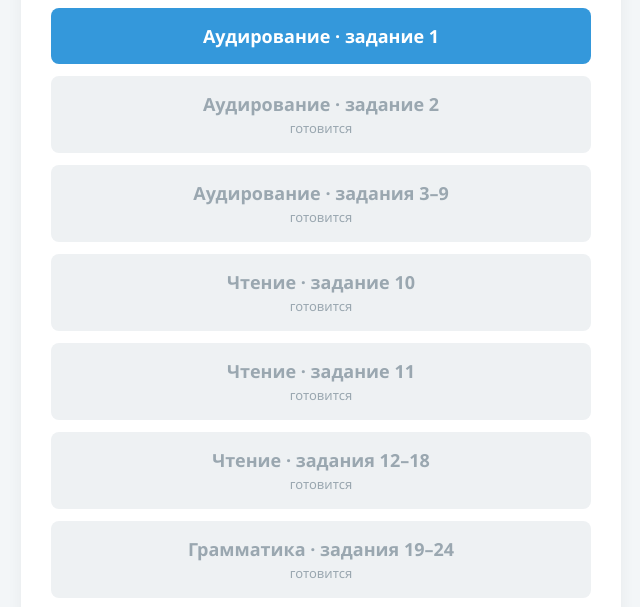
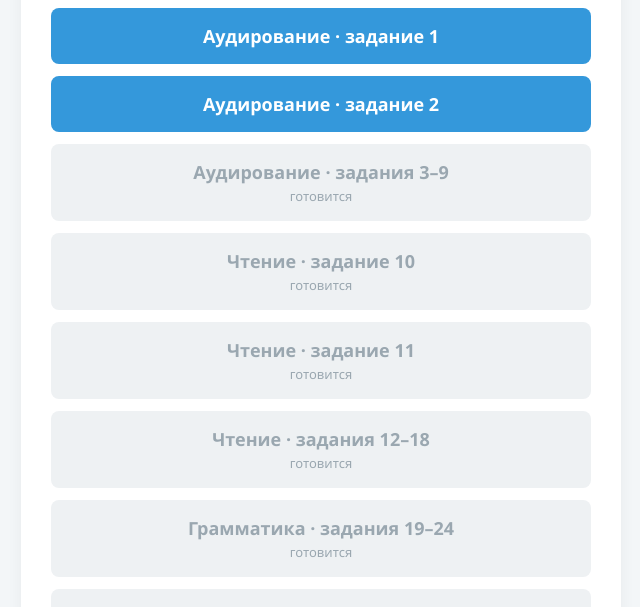
Before and after one commit to ukos2746-hash/worksheet-enhancer, a plain HTML site: page ege-trainers/index.html in a window 1280 px wide. Shown: the part 176-783 px from the top of the page, without its empty margins (319-959 px from the left). Drawn offline with Linux system fonts and the light colour scheme.

Commit message:
Link EGE Listening 2 from existing EGE trainers menu

```diff
--- a/ege-trainers/index.html
+++ b/ege-trainers/index.html
@@ -110,7 +110,7 @@
         -->
         <ul class="menu-list">
             <li class="menu-item"><a href="listening-1/" class="menu-link">Аудирование · задание 1</a></li>
-            <li class="menu-item"><span class="menu-soon">Аудирование · задание 2<span class="count">готовится</span></span></li>
+            <li class="menu-item"><a href="listening-2/" class="menu-link">Аудирование · задание 2</a></li>
             <li class="menu-item"><span class="menu-soon">Аудирование · задания 3–9<span class="count">готовится</span></span></li>
             <li class="menu-item"><span class="menu-soon">Чтение · задание 10<span class="count">готовится</span></span></li>
             <li class="menu-item"><span class="menu-soon">Чтение · задание 11<span class="count">готовится</span></span></li>
```
